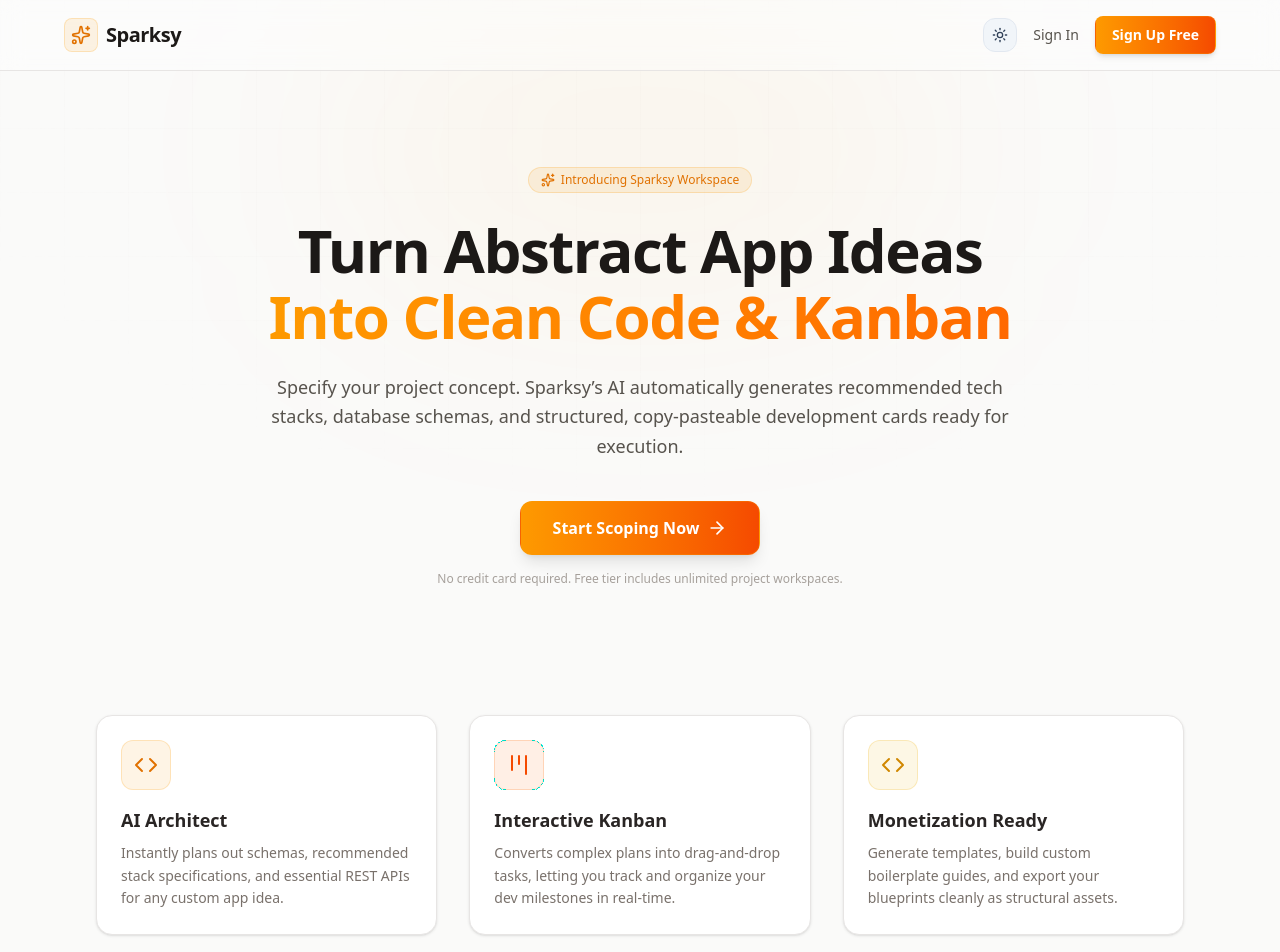
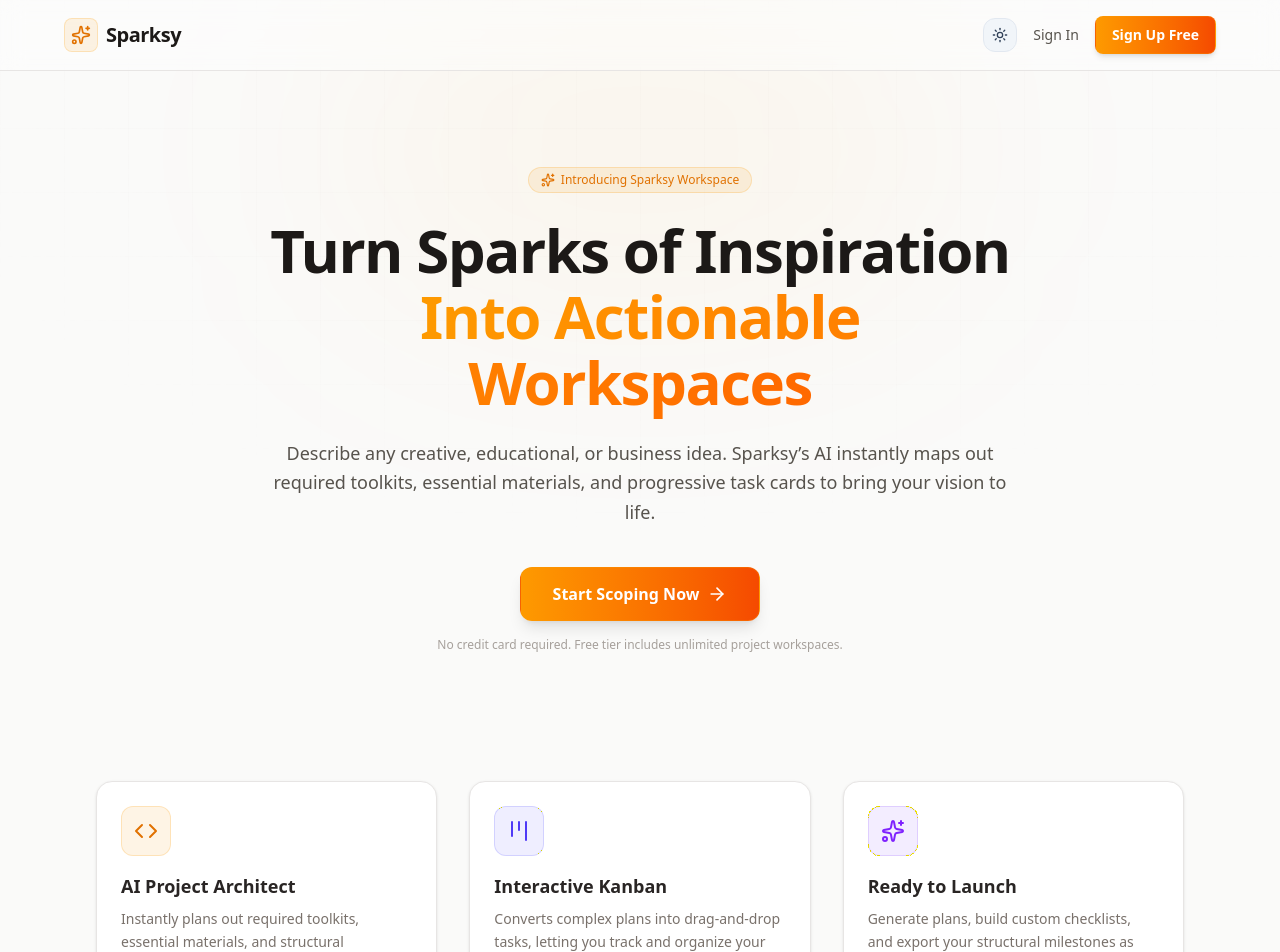
Before and after one commit to leenimad/Sparksy, a Next.js app in the folder frontend/: page / in a window 1280 px wide. Shown: the top 952 px of the page. Built offline with nearby package versions, Linux system fonts and the light colour scheme.

Commit message:
design: refine copy and visual branding across all views to establish a universal project incubator experience

```diff
--- a/frontend/src/app/dashboard/page.tsx
+++ b/frontend/src/app/dashboard/page.tsx
@@ -2,7 +2,7 @@
 
 import { useEffect, useState } from 'react';
 import { useRouter } from 'next/navigation';
-import { Loader2, Code } from 'lucide-react';
+import { Loader2, Code, Sparkles } from 'lucide-react';
 import api from '@/lib/api';
 import Cookies from 'js-cookie';
 
@@ -131,11 +131,11 @@
         ) : projects.length === 0 ? (
           <div className="text-center py-20 max-w-lg mx-auto">
             {/* Unified empty-state Card styled with warm stone/charcoal configurations */}
-            <Card className="border-dashed border-stone-200 dark:border-stone-800/80 p-8">
-              <Code className="w-10 h-10 text-stone-400 dark:text-stone-700 mx-auto mb-4" />
-              <p className="text-stone-700 dark:text-stone-400 font-medium mb-1">No active workspace boards found</p>
-              <p className="text-stone-400 dark:text-stone-600 text-xs">Enter your project concept in the scoper input above to get started.</p>
-            </Card>
+          <Card className="text-center py-20 bg-white/20 dark:bg-stone-950/20 border-dashed border-stone-200 dark:border-stone-800/80 p-8 max-w-lg mx-auto">
+            <Sparkles className="w-10 h-10 text-amber-500 dark:text-amber-600 mx-auto mb-4" />
+            <p className="text-stone-700 dark:text-stone-400 font-medium mb-1">No active workspace boards found</p>
+            <p className="text-stone-400 dark:text-stone-600 text-xs">Enter your project concept in the incubator above to get started.</p>
+          </Card>
           </div>
         ) : (
           <div className="grid grid-cols-1 md:grid-cols-2 lg:grid-cols-3 gap-6">
--- a/frontend/src/app/page.tsx
+++ b/frontend/src/app/page.tsx
@@ -45,15 +45,17 @@
             Introducing Sparksy Workspace
           </div>
 
+
           <h1 className="text-5xl md:text-6xl font-extrabold tracking-tight leading-[1.1] text-stone-900 dark:bg-gradient-to-b dark:from-white dark:via-stone-100 dark:to-stone-500 dark:bg-clip-text dark:text-transparent">
-            Turn Abstract App Ideas <br />
+            Turn Sparks of Inspiration <br />
             <span className="bg-gradient-to-r from-amber-500 to-orange-500 dark:from-amber-400 dark:to-orange-400 bg-clip-text text-transparent">
-              Into Clean Code & Kanban
+              Into Actionable Workspaces
             </span>
           </h1>
 
+          {/* Clean, Universal Description */}
           <p className="mt-6 text-lg text-stone-600 dark:text-stone-400 leading-relaxed">
-            Specify your project concept. Sparksy’s AI automatically generates recommended tech stacks, database schemas, and structured, copy-pasteable development cards ready for execution.
+            Describe any creative, educational, or business idea. Sparksy’s AI instantly maps out required toolkits, essential materials, and progressive task cards to bring your vision to life.
           </p>
 
           <div className="mt-10 flex flex-col justify-center items-center gap-3">
@@ -71,35 +73,36 @@
           </div>
         </div>
 
+
         {/* Core Value Props Grid */}
         <section className="mt-32 grid grid-cols-1 md:grid-cols-3 gap-8">
           <div className="p-6 rounded-2xl bg-white dark:bg-stone-950/40 border border-stone-200 dark:border-stone-800/60 backdrop-blur-sm hover:border-amber-300 dark:hover:border-amber-700/60 transition-all group shadow-sm">
             <div className="p-3 bg-amber-500/10 rounded-xl border border-amber-500/20 text-amber-600 dark:text-amber-400 w-fit mb-4">
               <Code className="w-6 h-6" />
             </div>
-            <h3 className="font-bold text-lg mb-2 text-stone-800 dark:text-stone-200">AI Architect</h3>
+            <h3 className="font-bold text-lg mb-2 text-stone-800 dark:text-stone-200">AI Project Architect</h3>
             <p className="text-stone-500 dark:text-stone-400 text-sm leading-relaxed">
-              Instantly plans out schemas, recommended stack specifications, and essential REST APIs for any custom app idea.
+              Instantly plans out required toolkits, essential materials, and structural milestones for any custom idea.
             </p>
           </div>
 
           <div className="p-6 rounded-2xl bg-white dark:bg-stone-950/40 border border-stone-200 dark:border-stone-800/60 backdrop-blur-sm hover:border-amber-300 dark:hover:border-amber-700/60 transition-all group shadow-sm">
-            <div className="p-3 bg-orange-500/10 rounded-xl border border-orange-500/20 text-orange-600 dark:text-orange-400 w-fit mb-4">
+            <div className="p-3 bg-indigo-500/10 rounded-xl border border-indigo-500/20 text-indigo-600 dark:text-indigo-400 w-fit mb-4">
               <Kanban className="w-6 h-6" />
             </div>
             <h3 className="font-bold text-lg mb-2 text-stone-800 dark:text-stone-200">Interactive Kanban</h3>
             <p className="text-stone-500 dark:text-stone-400 text-sm leading-relaxed">
-              Converts complex plans into drag-and-drop tasks, letting you track and organize your dev milestones in real-time.
+              Converts complex plans into drag-and-drop tasks, letting you track and organize your milestones in real-time.
             </p>
           </div>
 
           <div className="p-6 rounded-2xl bg-white dark:bg-stone-950/40 border border-stone-200 dark:border-stone-800/60 backdrop-blur-sm hover:border-amber-300 dark:hover:border-amber-700/60 transition-all group shadow-sm">
-            <div className="p-3 bg-yellow-500/10 rounded-xl border border-yellow-500/20 text-yellow-600 dark:text-yellow-500 w-fit mb-4">
-              <Code className="w-6 h-6" />
+            <div className="p-3 bg-violet-500/10 rounded-xl border border-violet-500/20 text-violet-600 dark:text-violet-500 w-fit mb-4">
+              <Sparkles className="w-6 h-6" />
             </div>
-            <h3 className="font-bold text-lg mb-2 text-stone-800 dark:text-stone-200">Monetization Ready</h3>
+            <h3 className="font-bold text-lg mb-2 text-stone-800 dark:text-stone-200">Ready to Launch</h3>
             <p className="text-stone-500 dark:text-stone-400 text-sm leading-relaxed">
-              Generate templates, build custom boilerplate guides, and export your blueprints cleanly as structural assets.
+              Generate plans, build custom checklists, and export your structural milestones as structured assets.
             </p>
           </div>
         </section>
--- a/frontend/src/components/ProjectCard.tsx
+++ b/frontend/src/components/ProjectCard.tsx
@@ -68,10 +68,10 @@
           ></div>
         </div>
 
-        <div className="flex items-center justify-between text-xs text-amber-600 dark:text-amber-400 font-semibold group-hover:translate-x-1 transition-all">
-          <span>Open Scrum Workspace</span>
-          <ChevronRight className="w-4 h-4" />
-        </div>
+<div className="flex items-center justify-between text-xs text-amber-600 dark:text-amber-400 font-semibold group-hover:translate-x-1 transition-all">
+  <span>Open Project Workspace</span>
+  <ChevronRight className="w-4 h-4" />
+</div>
       </div>
     </Card>
   );
```
